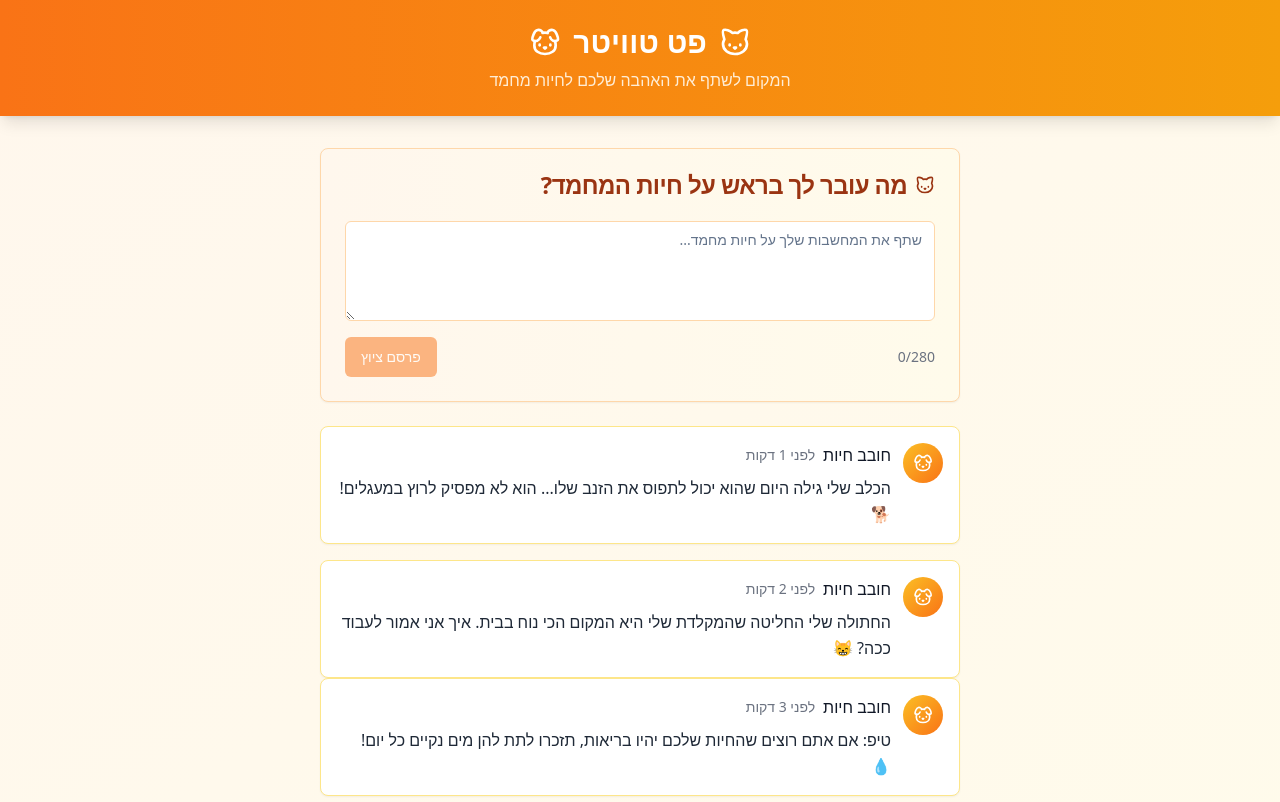
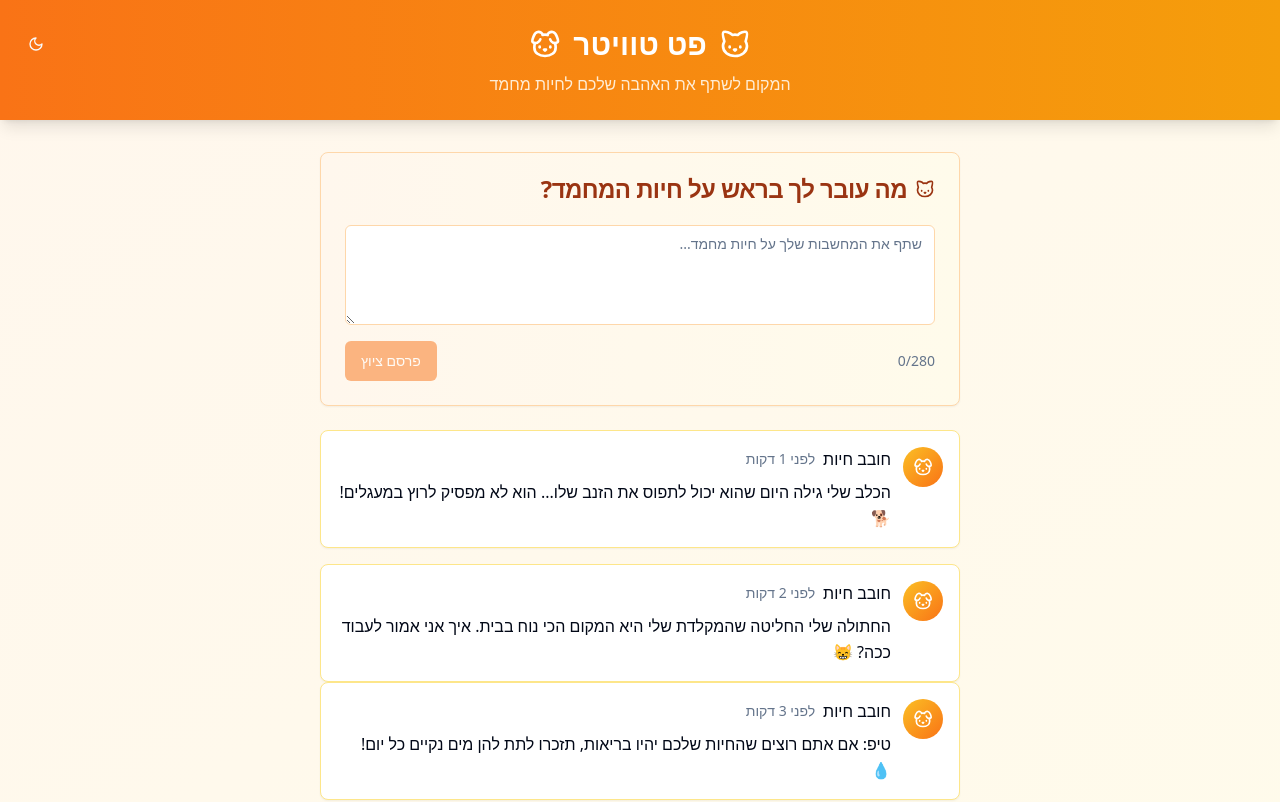
Before and after one commit to galis48/critter-tweet-time, a React (Vite) app: page / in a window 1280 px wide. Shown: the top 802 px of the page. Built offline with nearby package versions, Linux system fonts and the light colour scheme.

Commit message:
Added dark mode toggle
Co-authored-by: galis48 <210705087+galis48@users.noreply.github.com>

```diff
--- a/src/components/Header.tsx
+++ b/src/components/Header.tsx
@@ -1,15 +1,21 @@
-
 import React from 'react';
 import { Cat, Dog } from 'lucide-react';
+import ThemeToggle from '@/components/ThemeToggle';
 
 const Header: React.FC = () => {
   return (
-    <header className="bg-gradient-to-r from-orange-500 to-amber-500 text-white shadow-lg">
+    <header className="bg-gradient-to-r from-orange-500 to-amber-500 dark:from-orange-800 dark:to-amber-800 text-white shadow-lg">
       <div className="container mx-auto px-4 py-6">
-        <div className="flex items-center justify-center gap-3">
-          <Cat className="h-8 w-8" />
-          <h1 className="text-3xl font-bold">פט טוויטר</h1>
-          <Dog className="h-8 w-8" />
+        <div className="flex items-center justify-between">
+          <div className="flex-1" />
+          <div className="flex items-center gap-3">
+            <Cat className="h-8 w-8" />
+            <h1 className="text-3xl font-bold">פט טוויטר</h1>
+            <Dog className="h-8 w-8" />
+          </div>
+          <div className="flex-1 flex justify-end">
+            <ThemeToggle />
+          </div>
         </div>
         <p className="text-center mt-2 text-orange-100">
           המקום לשתף את האהבה שלכם לחיות מחמד
--- a/src/components/TweetCard.tsx
+++ b/src/components/TweetCard.tsx
@@ -1,4 +1,3 @@
-
 import React from 'react';
 import { Card, CardContent } from '@/components/ui/card';
 import { Dog } from 'lucide-react';
@@ -28,7 +27,7 @@ const TweetCard: React.FC<TweetCardProps> = ({ tweet }) => {
   };
 
   return (
-    <Card className="mb-4 hover:shadow-md transition-shadow duration-200 border-amber-200">
+    <Card className="mb-4 hover:shadow-md transition-shadow duration-200 border-amber-200 dark:border-amber-800 dark:bg-card">
       <CardContent className="p-4">
         <div className="flex items-start gap-3">
           <div className="w-10 h-10 bg-gradient-to-br from-amber-400 to-orange-500 rounded-full flex items-center justify-center">
@@ -36,12 +35,12 @@ const TweetCard: React.FC<TweetCardProps> = ({ tweet }) => {
           </div>
           <div className="flex-1">
             <div className="flex items-center gap-2 mb-2">
-              <span className="font-medium text-gray-900">חובב חיות</span>
-              <span className="text-gray-500 text-sm">
+              <span className="font-medium text-foreground">חובב חיות</span>
+              <span className="text-muted-foreground text-sm">
                 {formatTime(tweet.timestamp)}
               </span>
             </div>
-            <p className="text-gray-800 leading-relaxed whitespace-pre-wrap">
+            <p className="text-foreground leading-relaxed whitespace-pre-wrap">
               {tweet.content}
             </p>
           </div>
--- a/src/components/TweetComposer.tsx
+++ b/src/components/TweetComposer.tsx
@@ -1,4 +1,3 @@
-
 import React, { useState } from 'react';
 import { Button } from '@/components/ui/button';
 import { Textarea } from '@/components/ui/textarea';
@@ -20,9 +19,9 @@ const TweetComposer: React.FC<TweetComposerProps> = ({ onTweet }) => {
   };
 
   return (
-    <Card className="mb-6 bg-gradient-to-r from-orange-50 to-amber-50 border-orange-200">
+    <Card className="mb-6 bg-gradient-to-r from-orange-50 to-amber-50 dark:from-orange-950 dark:to-amber-950 border-orange-200 dark:border-orange-800">
       <CardHeader>
-        <CardTitle className="flex items-center gap-2 text-orange-800">
+        <CardTitle className="flex items-center gap-2 text-orange-800 dark:text-orange-300">
           <Cat className="h-5 w-5" />
           מה עובר לך בראש על חיות המחמד?
         </CardTitle>
@@ -32,17 +31,17 @@ const TweetComposer: React.FC<TweetComposerProps> = ({ onTweet }) => {
           value={content}
           onChange={(e) => setContent(e.target.value)}
           placeholder="שתף את המחשבות שלך על חיות מחמד..."
-          className="mb-4 min-h-[100px] border-orange-200 focus:border-orange-400"
+          className="mb-4 min-h-[100px] border-orange-200 dark:border-orange-800 focus:border-orange-400"
           maxLength={280}
         />
         <div className="flex justify-between items-center">
-          <span className="text-sm text-gray-500">
+          <span className="text-sm text-muted-foreground">
             {content.length}/280
           </span>
           <Button
             onClick={handleSubmit}
             disabled={!content.trim()}
-            className="bg-orange-500 hover:bg-orange-600 text-white"
+            className="bg-orange-500 hover:bg-orange-600 dark:bg-orange-600 dark:hover:bg-orange-700 text-white"
           >
             פרסם ציוץ
           </Button>
--- a/src/pages/Index.tsx
+++ b/src/pages/Index.tsx
@@ -81,8 +81,8 @@ const Index = () => {
         </div>
       </main>
 
-      <footer className="bg-orange-100 text-center py-6 mt-12">
-        <p className="text-orange-800">
+      <footer className="bg-orange-100 dark:bg-orange-950 text-center py-6 mt-12">
+        <p className="text-orange-800 dark:text-orange-300">
           נבנה באהבה לחיות המחמד 🐾
         </p>
       </footer>
```
